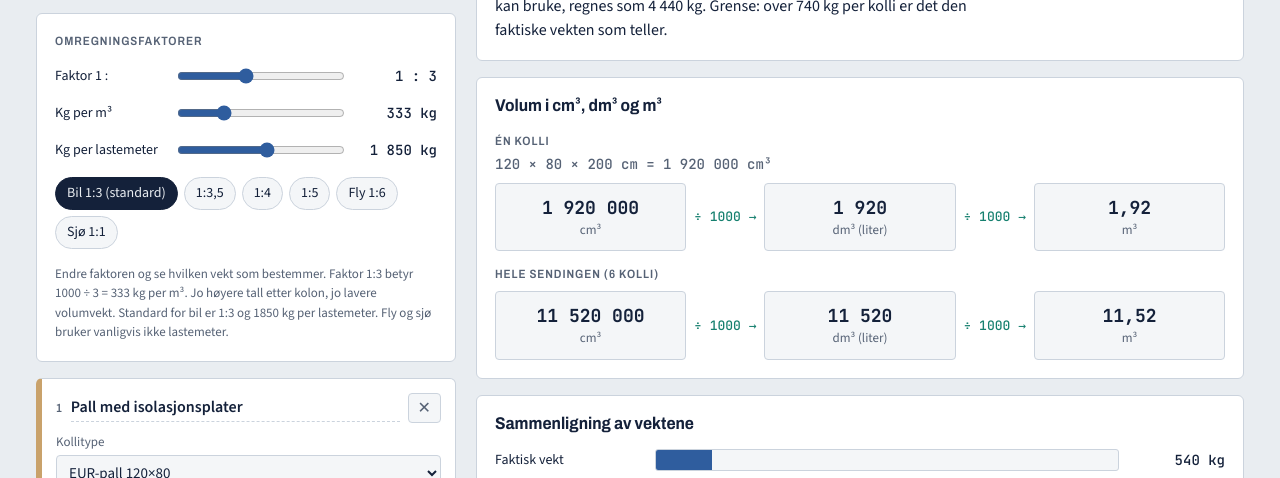
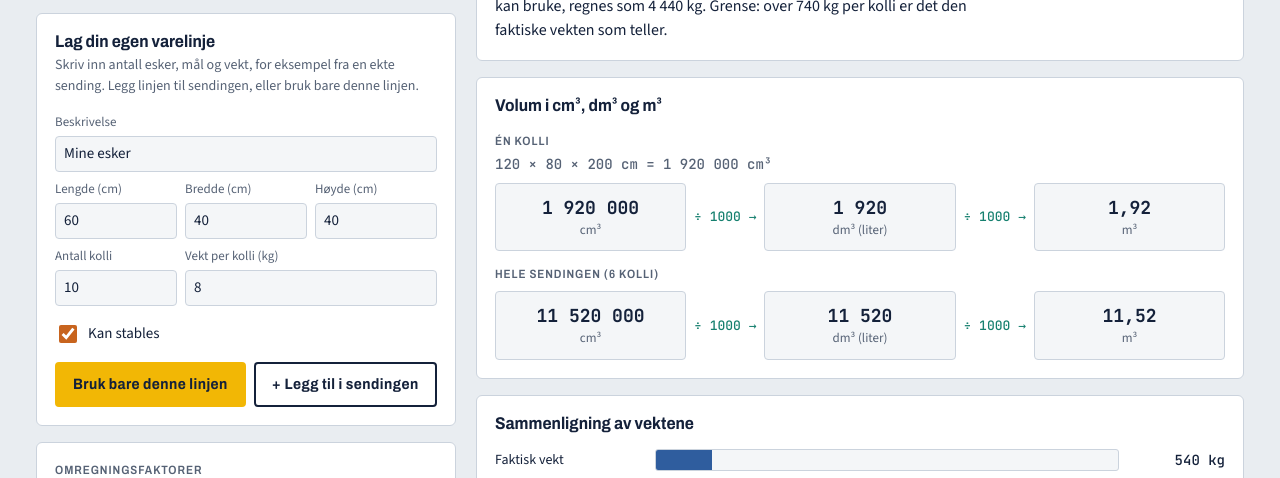
Before and after one commit to seiknes-ui/opplaring, a plain HTML site: page fraktvekt-labben/index.html in a window 1280 px wide. Shown: the part 269-747 px from the top of the page. Drawn offline with Linux system fonts and the light colour scheme.

Commit message:
Egen varelinje også i Utforsk
- Skjemaet «Lag din egen varelinje» i Utforsk: bruk bare denne linjen
  eller legg den til i sendingen.
- Skjemaene i Utforsk og Oppgaver deler verdiene.
- Feltene godtar desimalkomma (tekstfelt med talltastatur).

Co-Authored-By: Claude Opus 5.5 <noreply@anthropic.com>

```diff
--- a/fraktvekt-labben/index.html
+++ b/fraktvekt-labben/index.html
@@ -311,6 +311,26 @@ fieldset.ans{margin:0;min-width:0}
             <div class="chips" id="presets" style="margin-top:8px"></div>
           </div>
         </div>
+        <div class="panel stack" id="ownPanelU">
+          <div>
+            <h3>Lag din egen varelinje</h3>
+            <p class="muted" style="margin:4px 0 0;font-size:14px">Skriv inn antall esker, mål og vekt, for eksempel fra en ekte sending. Legg linjen til sendingen, eller bruk bare denne linjen.</p>
+          </div>
+          <div class="fields">
+            <div class="field" style="grid-column:1/-1"><label for="uNavn">Beskrivelse</label><input id="uNavn" data-o="navn" maxlength="60"></div>
+            <div class="field"><label for="uL">Lengde (cm)</label><input type="text" autocomplete="off" id="uL" data-o="L" min="1" step="any" inputmode="decimal"></div>
+            <div class="field"><label for="uB">Bredde (cm)</label><input type="text" autocomplete="off" id="uB" data-o="B" min="1" step="any" inputmode="decimal"></div>
+            <div class="field"><label for="uH">Høyde (cm)</label><input type="text" autocomplete="off" id="uH" data-o="H" min="1" step="any" inputmode="decimal"></div>
+            <div class="field"><label for="uN">Antall kolli</label><input type="text" autocomplete="off" id="uN" data-o="n" min="1" step="1" inputmode="numeric"></div>
+            <div class="field" style="grid-column:span 2"><label for="uKg">Vekt per kolli (kg)</label><input type="text" autocomplete="off" id="uKg" data-o="kg" min="0.1" step="any" inputmode="decimal"></div>
+          </div>
+          <label class="check"><input type="checkbox" id="uStack" data-o="stack"> Kan stables</label>
+          <p id="ownErrU" style="color:var(--bad);margin:0" hidden></p>
+          <div class="btnrow">
+            <button class="btn primary" type="button" id="ownOnly">Bruk bare denne linjen</button>
+            <button class="btn" type="button" id="ownAdd">+ Legg til i sendingen</button>
+          </div>
+        </div>
         <div class="panel stack">
           <div class="label">Omregningsfaktorer</div>
           <div class="slider"><label for="fxF">Faktor 1 :</label><input type="range" id="fxF" min="1" max="6" step="0.1"><output id="fxFo"></output></div>
@@ -399,11 +419,11 @@ fieldset.ans{margin:0;min-width:0}
         </div>
         <div class="fields">
           <div class="field" style="grid-column:1/-1"><label for="ownNavn">Beskrivelse</label><input id="ownNavn" data-o="navn" maxlength="60"></div>
-          <div class="field"><label for="ownL">Lengde (cm)</label><input type="number" id="ownL" data-o="L" min="1" step="any" inputmode="decimal"></div>
-          <div class="field"><label for="ownB">Bredde (cm)</label><input type="number" id="ownB" data-o="B" min="1" step="any" inputmode="decimal"></div>
-          <div class="field"><label for="ownH">Høyde (cm)</label><input type="number" id="ownH" data-o="H" min="1" step="any" inputmode="decimal"></div>
-          <div class="field"><label for="ownN">Antall kolli</label><input type="number" id="ownN" data-o="n" min="1" step="1" inputmode="numeric"></div>
-          <div class="field" style="grid-column:span 2"><label for="ownKg">Vekt per kolli (kg)</label><input type="number" id="ownKg" data-o="kg" min="0.1" step="any" inputmode="decimal"></div>
+          <div class="field"><label for="ownL">Lengde (cm)</label><input type="text" autocomplete="off" id="ownL" data-o="L" min="1" step="any" inputmode="decimal"></div>
+          <div class="field"><label for="ownB">Bredde (cm)</label><input type="text" autocomplete="off" id="ownB" data-o="B" min="1" step="any" inputmode="decimal"></div>
+          <div class="field"><label for="ownH">Høyde (cm)</label><input type="text" autocomplete="off" id="ownH" data-o="H" min="1" step="any" inputmode="decimal"></div>
+          <div class="field"><label for="ownN">Antall kolli</label><input type="text" autocomplete="off" id="ownN" data-o="n" min="1" step="1" inputmode="numeric"></div>
+          <div class="field" style="grid-column:span 2"><label for="ownKg">Vekt per kolli (kg)</label><input type="text" autocomplete="off" id="ownKg" data-o="kg" min="0.1" step="any" inputmode="decimal"></div>
         </div>
         <label class="check"><input type="checkbox" id="ownStack" data-o="stack"> Kan stables</label>
         <p id="ownErr" style="color:var(--bad);margin:0" hidden></p>
@@ -734,10 +754,10 @@ function mkPallet(stack){const p=pick(PALLETS),t=TYPES[p.t];return{navn:p.navn,t
 const OWN_DEF={navn:'Mine esker',n:10,L:60,B:40,H:40,kg:8,stack:true};
 let own=Object.assign({},OWN_DEF,store.get('fvl-egen',{}));
 function renderOwn(){
-  document.querySelectorAll('#ownPanel [data-o]').forEach(el=>{const k=el.dataset.o;if(el.type==='checkbox')el.checked=!!own[k];else el.value=own[k]});
+  document.querySelectorAll('#ownPanel [data-o], #ownPanelU [data-o]').forEach(el=>{const k=el.dataset.o;if(el.type==='checkbox')el.checked=!!own[k];else el.value=typeof own[k]==='number'?String(own[k]).replace('.',','):own[k]});
 }
-function readOwn(){
-  const g=k=>$('ownPanel').querySelector(`[data-o="${k}"]`);
+function readOwn(p=$('ownPanel')){
+  const g=k=>p.querySelector(`[data-o="${k}"]`);
   const l={navn:g('navn').value.trim()||'Egen varelinje',type:'egen',stack:g('stack').checked};
   const err=[];
   const num=(k,navn,min,max,heltall)=>{const v=pnum(g(k).value);
@@ -752,9 +772,22 @@ $('ownMake').onclick=()=>{
   const {l,err}=readOwn();
   $('ownErr').hidden=!err.length;$('ownErr').textContent=err.join(' ');
   if(err.length)return;
-  own=l;store.set('fvl-egen',own);newTask();
+  own=l;store.set('fvl-egen',own);renderOwn();newTask();
   $('taskTable').closest('.panel').scrollIntoView({behavior:'smooth',block:'start'});
 };
+
+// Utforsk: samme skjema, legger linjen inn i sendingen
+function ownToExplore(only){
+  const {l,err}=readOwn($('ownPanelU'));
+  $('ownErrU').hidden=!err.length;$('ownErrU').textContent=err.join(' ');
+  if(err.length)return;
+  own=l;store.set('fvl-egen',own);renderOwn();
+  const ny=Object.assign({},own,{id:uid++});
+  lines=only?[ny]:lines.concat(ny);renderLines();update();
+  const card=document.querySelector(`#lines .line[data-id="${ny.id}"]`);if(card)card.scrollIntoView({behavior:'smooth',block:'nearest'});
+}
+$('ownOnly').onclick=()=>ownToExplore(true);
+$('ownAdd').onclick=()=>ownToExplore(false);
 
 let level=1, task=null, score=store.get('fvl-score',{ok:0,tot:0}), counted=false;
 function newTask(){
```
